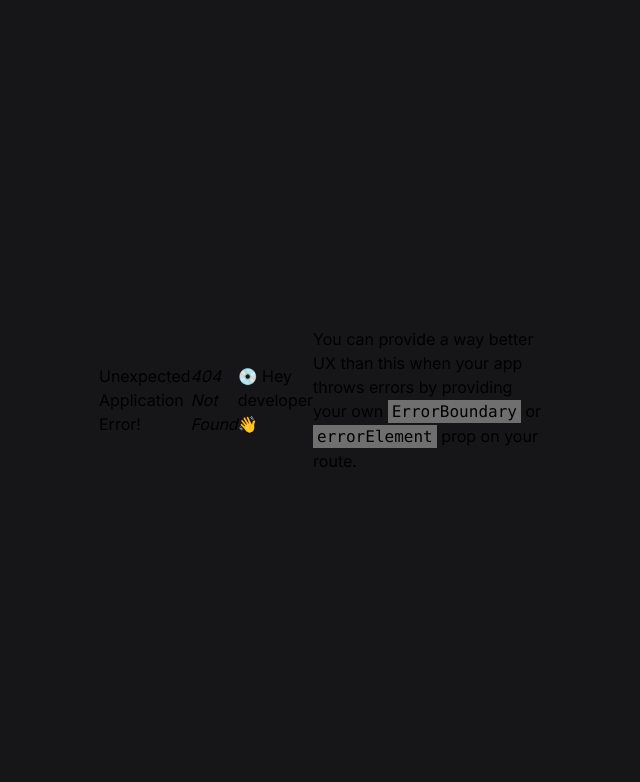
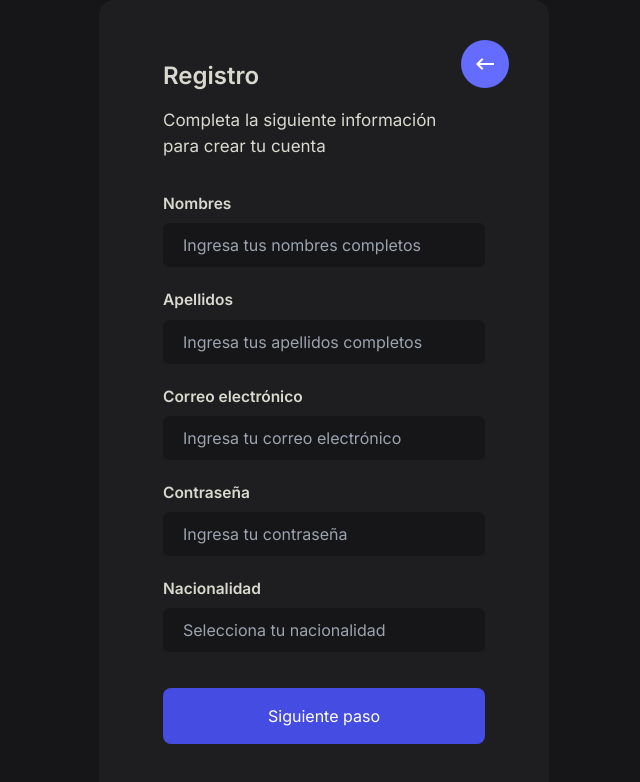
Before and after one commit to santiagobaronz/GoBike, a React (Vite) app: page /auth/register in a window 1280 px wide. Before the commit this address had no page. Shown: the top 782 px of the page, without its empty margins (316-956 px from the left). Built offline with nearby package versions, Linux system fonts and the light colour scheme.

Commit message:
[Diseño y funcionalidad] Screeen register y botones enlace

```diff
--- /dev/null
+++ b/src/Auth/Register.jsx
@@ -0,0 +1,42 @@
+import React from 'react'
+import { Link } from 'react-router-dom'
+import { MdKeyboardBackspace } from 'react-icons/md'
+
+export const Register = () => {
+	return (
+		<div className='overflow-hidden relative'>
+			<Link to={'/'}>
+				<button className='absolute right-10 top-10 bg-purple-color p-3 text-2xl flex justify-center items-center text-white-color  rounded-full'>
+					<MdKeyboardBackspace></MdKeyboardBackspace>
+				</button>
+			</Link>
+			<div className='pl-16 pr-16 pb-16 pt-10 mt-5'>
+				<h2 className='text-text-color text-2xl font-semibold w-72 mb-4'>Registro</h2>
+				<p className=' text-[17px] text-text-color w-72'>Completa la siguiente información para crear tu cuenta</p>
+
+				<form action="" className='mt-8'>
+
+					<label className='font-semibold text-[15.5px] text-text-color'>Nombres</label>
+					<input className=' h-11 pl-5 bg-bg-color text-text-color rounded-md mt-2 w-full mb-5' type="text" placeholder='Ingresa tus nombres completos' />
+
+					<label className='font-semibold text-[15.5px] text-text-color'>Apellidos</label>
+					<input className=' h-11 pl-5 bg-bg-color text-text-color rounded-md mt-2 w-full mb-5' type="text" placeholder='Ingresa tus apellidos completos' />
+
+					<label className='font-semibold text-[15.5px] text-text-color'>Correo electrónico</label>
+					<input className=' h-11 pl-5 bg-bg-color text-text-color rounded-md mt-2 w-full mb-5' type="text" placeholder='Ingresa tu correo electrónico' />
+
+					<label className='font-semibold text-[15.5px] text-text-color'>Contraseña</label>
+					<input className=' h-11 pl-5 bg-bg-color text-text-color rounded-md mt-2 w-full mb-5' type="text" placeholder='Ingresa tu contraseña' />
+
+					<label className='font-semibold text-[15.5px] text-text-color'>Nacionalidad</label>
+					<input className=' h-11 pl-5 bg-bg-color text-text-color rounded-md mt-2 w-full mb-5' type="text" placeholder='Selecciona tu nacionalidad' />
+
+				</form>
+
+				<div className='mt-4'>
+					<button className='bg-purple-darker-color w-full text-white-color h-14 rounded-lg mb-5'>Siguiente paso</button>
+				</div>
+			</div>
+		</div>
+	)
+}
--- a/src/main.jsx
+++ b/src/main.jsx
@@ -7,6 +7,7 @@ import './index.css'
 import { Root } from './Root'
 import { Inicio } from './screens/Inicio'
 import { Login } from './Auth/Login'
+import { Register } from './Auth/Register'
 
 const router = createBrowserRouter([
 	{
@@ -19,6 +20,7 @@ const router = createBrowserRouter([
 		  element: <Root/>,
 		  children: [
 			{ path: 'login', element: <Login/> },
+			{ path: 'register', element: <Register/> },
 		  ]
 		},
 	  ]
--- a/src/screens/Inicio.jsx
+++ b/src/screens/Inicio.jsx
@@ -14,7 +14,7 @@ export const Inicio = () => {
 					<Link to={'/auth/login'}>
 						<button className='bg-purple-color w-full text-white-color h-14 rounded-lg mb-5'>Iniciar sesión</button>
 					</Link>
-					<Link to={'/register'}>
+					<Link to={'/auth/register'}>
 						<button className='bg-purple-darker-color text-white-color w-full h-14 rounded-lg'>Regístrase ahora</button>
 					</Link>
 				</div>
```
